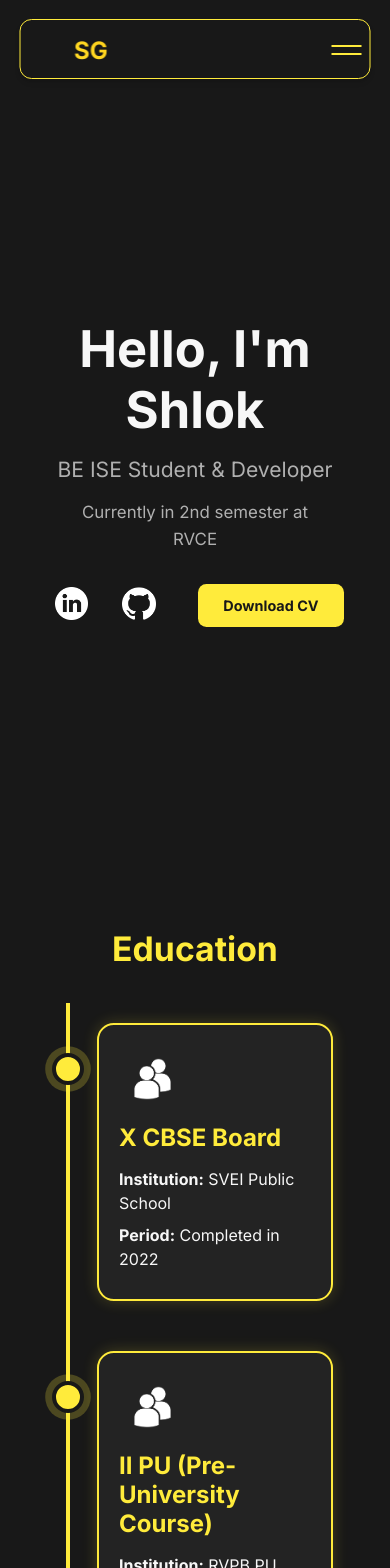
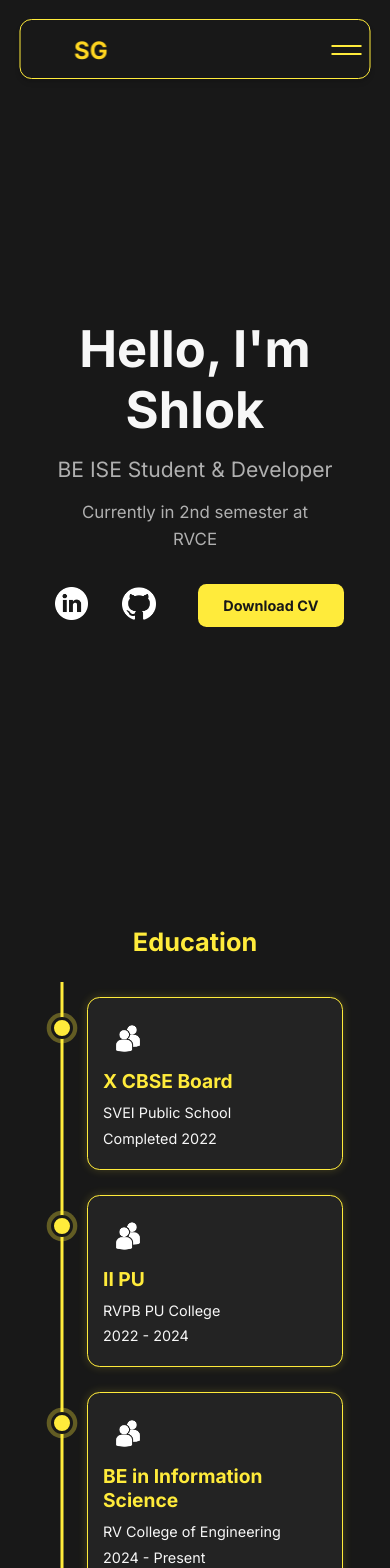
Before and after one commit to gshlok/portfolio, a React (Vite) app: page / in a window 390 px wide. Shown: the top 1568 px of the page. Built offline with nearby package versions, Linux system fonts and the light colour scheme.

Commit message:
size changes

```diff
--- a/src/components/Education.css
+++ b/src/components/Education.css
@@ -1,6 +1,6 @@
 #education {
     min-height: 100vh;
-    padding: 10vh 5% 5%;
+    padding: 5vh 5% 5%;
     display: flex;
     flex-direction: column;
     justify-content: center;
@@ -9,8 +9,8 @@
 }
 
 #education h2 {
-    font-size: 6vh;
-    margin-bottom: 4vh;
+    font-size: 4vh;
+    margin-bottom: 3vh;
     color: #FFEB3B;
     text-align: center;
 }
@@ -18,9 +18,9 @@
 .education-timeline {
     position: relative;
     width: 90%;
-    max-width: 1000px;
+    max-width: 800px;
     margin: 0 auto;
-    padding: 20px 0;
+    padding: 15px 0;
 }
 
 /* Vertical line */
@@ -29,7 +29,7 @@
     position: absolute;
     top: 0;
     bottom: 0;
-    width: 4px;
+    width: 3px;
     background: #FFEB3B;
     left: 50%;
     transform: translateX(-50%);
@@ -37,7 +37,7 @@
 
 .education-item {
     position: relative;
-    margin-bottom: 50px;
+    margin-bottom: 30px;
     width: 100%;
 }
 
@@ -45,20 +45,20 @@
 .education-item::after {
     content: '';
     position: absolute;
-    width: 24px;
-    height: 24px;
+    width: 18px;
+    height: 18px;
     background-color: #FFEB3B;
-    border: 4px solid #181818;
+    border: 3px solid #181818;
     border-radius: 50%;
-    top: 30px;
+    top: 20px;
     left: 50%;
     transform: translateX(-50%);
     z-index: 1;
-    box-shadow: 0 0 10px rgba(255, 235, 59, 0.5);
+    box-shadow: 0 0 8px rgba(255, 235, 59, 0.5);
 }
 
 .education-item:nth-child(odd) .education-content {
-    padding: 30px;
+    padding: 20px;
     text-align: right;
     position: relative;
     width: 45%;
@@ -68,7 +68,7 @@
 }
 
 .education-item:nth-child(even) .education-content {
-    padding: 30px;
+    padding: 20px;
     text-align: left;
     position: relative;
     width: 45%;
@@ -79,37 +79,37 @@
 
 .education-content {
     background: #232323;
-    border-radius: 2vh;
+    border-radius: 1.5vh;
     color: #F7F7F7;
-    border: 2px solid #FFEB3B;
-    box-shadow: 0 0 15px rgba(255, 235, 59, 0.2);
+    border: 1px solid #FFEB3B;
+    box-shadow: 0 0 10px rgba(255, 235, 59, 0.2);
     transition: all 0.3s ease;
 }
 
 .education-content:hover {
-    transform: translateY(-5px);
-    box-shadow: 0 5px 20px rgba(255, 235, 59, 0.4);
+    transform: translateY(-3px);
+    box-shadow: 0 3px 15px rgba(255, 235, 59, 0.4);
 }
 
 .education-content img {
-    width: 6vh;
-    height: 6vh;
+    width: 4vh;
+    height: 4vh;
     object-fit: cover;
-    margin-bottom: 15px;
+    margin-bottom: 10px;
     filter: brightness(0) invert(1);
 }
 
 .education-content h3 {
     margin-top: 0;
-    margin-bottom: 15px;
+    margin-bottom: 10px;
     color: #FFEB3B;
-    font-size: 1.8rem;
+    font-size: 1.4rem;
 }
 
 .education-content p {
-    margin: 8px 0;
-    font-size: 1.1rem;
-    line-height: 1.5;
+    margin: 5px 0;
+    font-size: 1rem;
+    line-height: 1.4;
 }
 
 .education-item::after {
@@ -121,7 +121,7 @@
         box-shadow: 0 0 0 0 rgba(255, 235, 59, 0.7);
     }
     70% {
-        box-shadow: 0 0 0 10px rgba(255, 235, 59, 0);
+        box-shadow: 0 0 0 8px rgba(255, 235, 59, 0);
     }
     100% {
         box-shadow: 0 0 0 0 rgba(255, 235, 59, 0);
@@ -138,32 +138,38 @@
 /* Responsive design */
 @media (max-width: 768px) {
     .education-timeline::before {
-        left: 31px;
+        left: 25px;
     }
 
     .education-item::after {
-        left: 31px;
+        left: 25px;
+        width: 16px;
+        height: 16px;
     }
 
     .education-item:nth-child(odd) .education-content,
     .education-item:nth-child(even) .education-content {
-        width: calc(100% - 80px);
+        width: calc(100% - 60px);
         float: none;
-        margin-left: 60px;
+        margin-left: 50px;
         margin-right: 0;
         text-align: left;
-        padding: 20px;
+        padding: 15px;
     }
 
     .education-content h3 {
-        font-size: 1.5rem;
+        font-size: 1.2rem;
     }
 
     .education-content p {
-        font-size: 1rem;
+        font-size: 0.9rem;
     }
 
     #education h2 {
-        font-size: 4vh;
+        font-size: 3vh;
+    }
+
+    .education-item {
+        margin-bottom: 25px;
     }
 }
--- a/src/components/Education.tsx
+++ b/src/components/Education.tsx
@@ -10,24 +10,24 @@ const Education: React.FC = () => {
                     <div className="education-content">
                         <img src="/images/education.png" alt="Education" />
                         <h3>X CBSE Board</h3>
-                        <p><strong>Institution:</strong> SVEI Public School</p>
-                        <p><strong>Period:</strong> Completed in 2022</p>
+                        <p>SVEI Public School</p>
+                        <p>Completed 2022</p>
                     </div>
                 </div>
                 <div className="education-item">
                     <div className="education-content">
                         <img src="/images/education.png" alt="Education" />
-                        <h3>II PU (Pre-University Course)</h3>
-                        <p><strong>Institution:</strong> RVPB PU College</p>
-                        <p><strong>Period:</strong> 2022 - 2024</p>
+                        <h3>II PU</h3>
+                        <p>RVPB PU College</p>
+                        <p>2022 - 2024</p>
                     </div>
                 </div>
                 <div className="education-item">
                     <div className="education-content">
                         <img src="/images/education.png" alt="Education" />
-                        <h3>Bachelor of Engineering in Information Science</h3>
-                        <p><strong>Institution:</strong> RV College of Engineering</p>
-                        <p><strong>Period:</strong> 2024 - Present</p>
+                        <h3>BE in Information Science</h3>
+                        <p>RV College of Engineering</p>
+                        <p>2024 - Present</p>
                     </div>
                 </div>
             </div>
```
